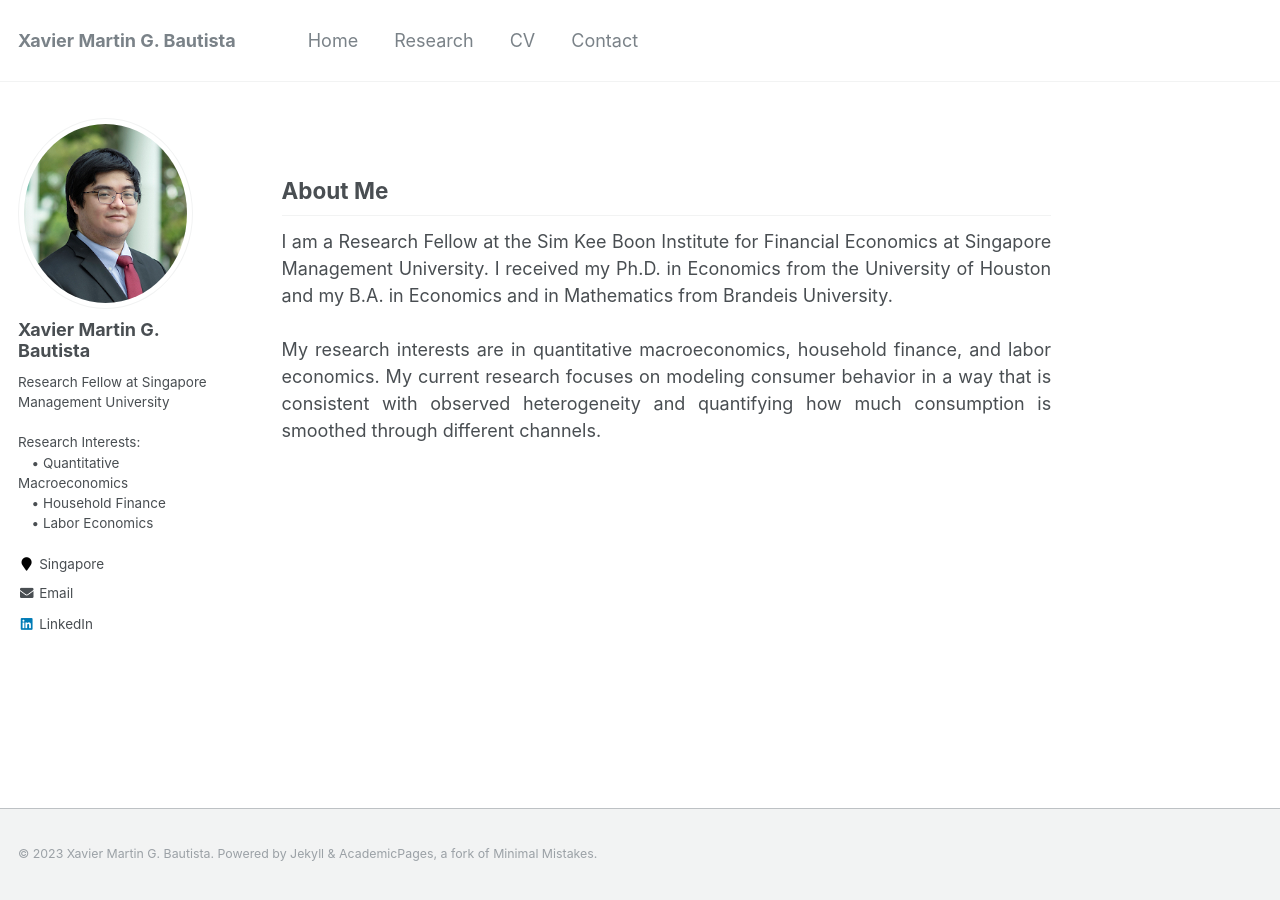
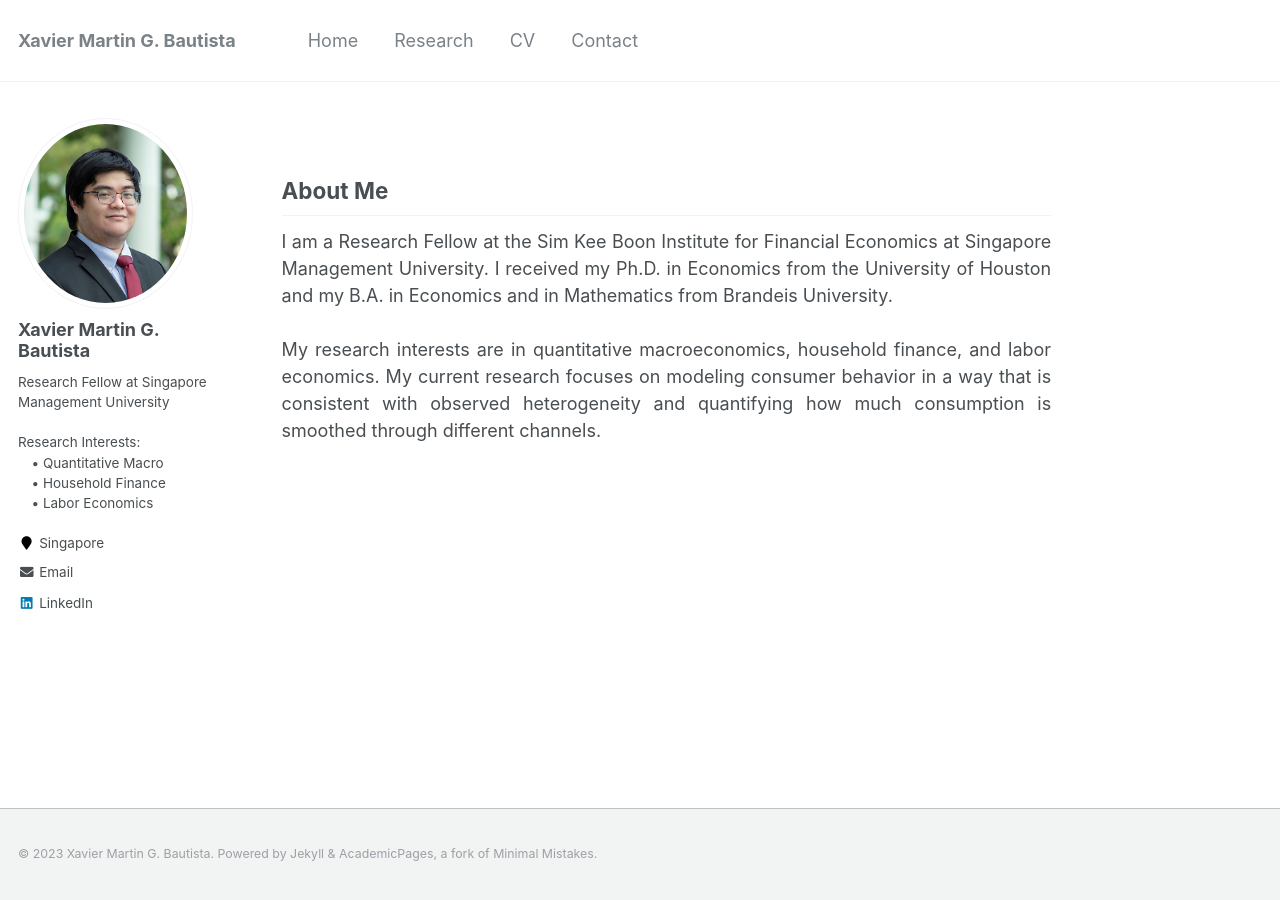
Before and after one commit to xmgbautista/xmgbautista.github.io, a Jekyll site: the page built from _pages/about.md, in a window 1280 px wide. Built offline with Jekyll 4.4.1, drawn with Linux system fonts in a browser that asks for light colours.

Commit message:
Update _config.yml

```diff
--- a/_config.yml
+++ b/_config.yml
@@ -83,7 +83,7 @@ author:
   name             : "Xavier Martin G. Bautista"
   avatar           : "avatar/bautista_headshot.png"
   #bio              : "Research Fellow at <a style='color: black;' href='https://skbi.smu.edu.sg/'>Singapore Management University</a>"
-  bio              : "Research Fellow at Singapore Management University <br> <br> Research Interests: <br> &emsp;&#8226; Quantitative Macroeconomics <br> &emsp;&#8226; Household Finance <br> &emsp;&#8226; Labor Economics"
+  bio              : "Research Fellow at Singapore Management University <br> <br> Research Interests: <br> &emsp;&#8226; Quantitative Macro <br> &emsp;&#8226; Household Finance <br> &emsp;&#8226; Labor Economics"
   location         : "Singapore"
   employer         :
   pubmed           :
```
